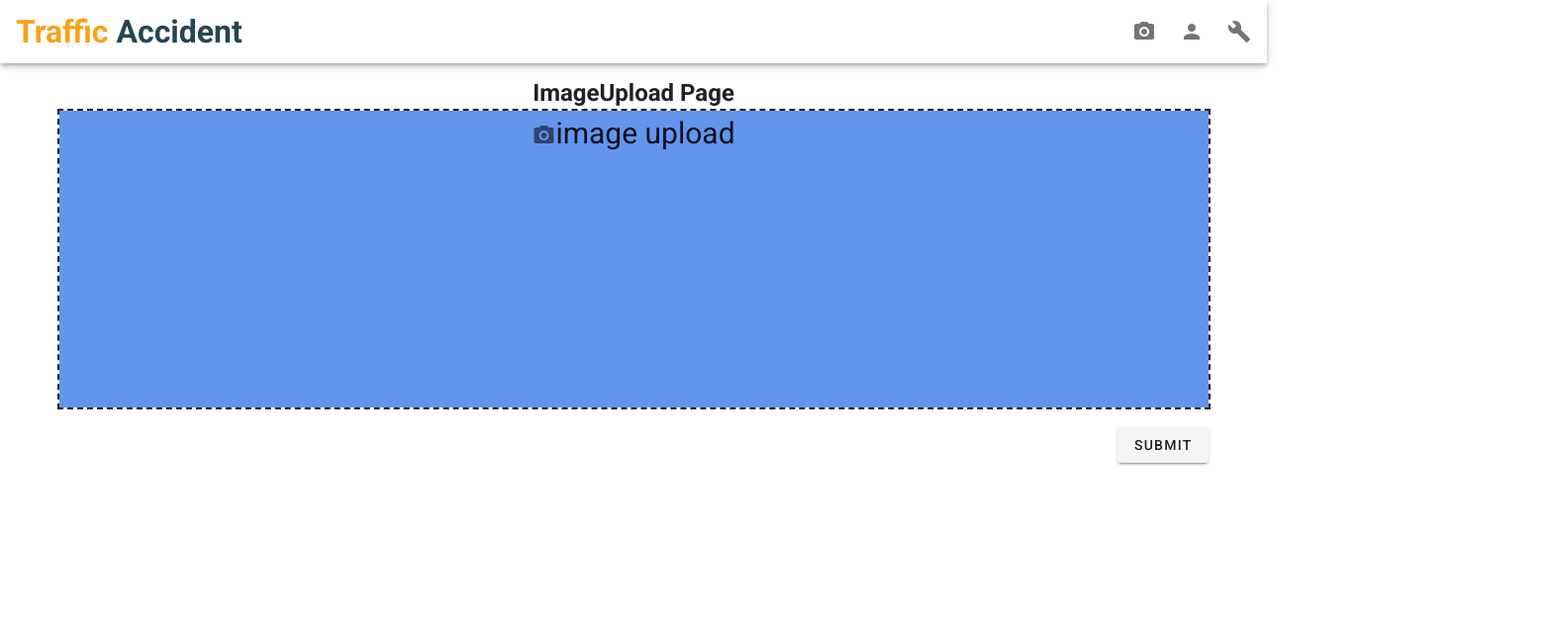
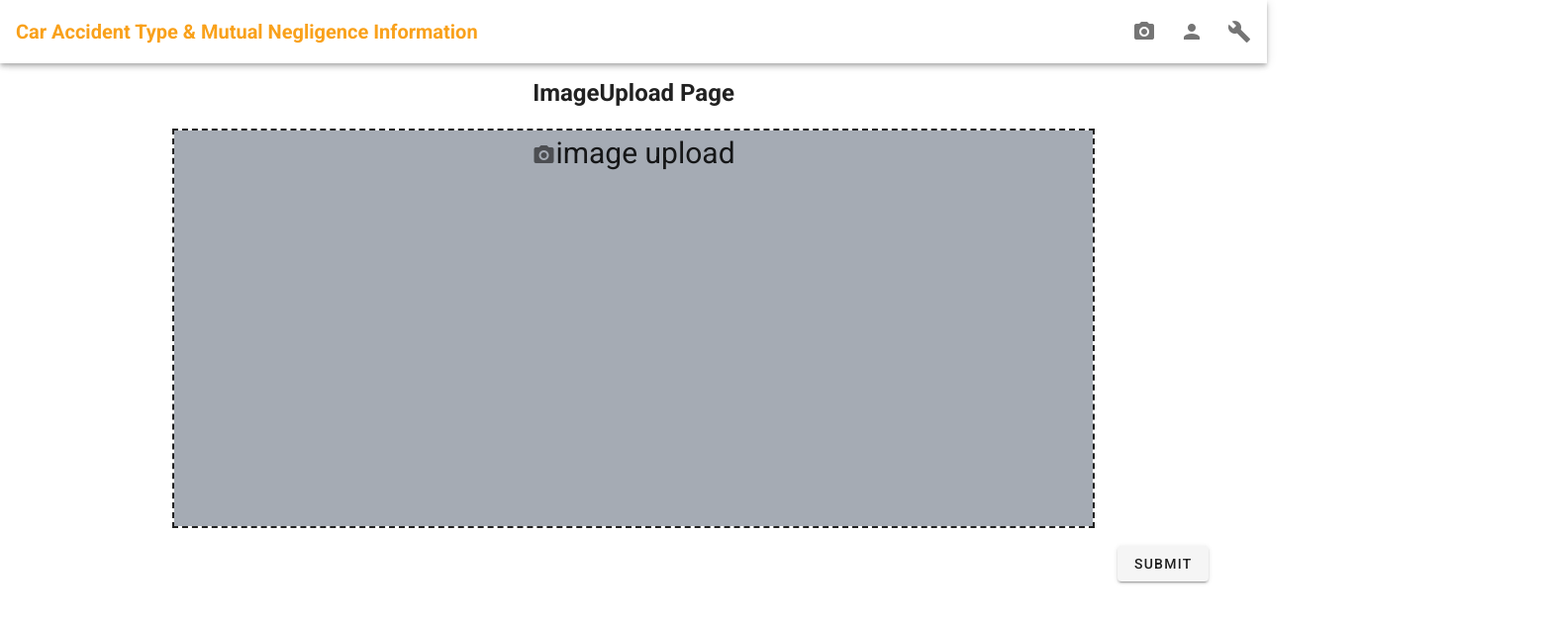
Before and after one commit to devsungmin/Traffic-accident-prediction, a Vue app in the folder Front/: page /upload in a window 1280 px wide. Shown: the top 630 px of the page at 99% size, 1569 px wide, since content can reach past the window. Built offline with nearby package versions, Linux system fonts and the light colour scheme.

Commit message:
Change: change front design

```diff
--- a/Front/src/components/NevBar.vue
+++ b/Front/src/components/NevBar.vue
@@ -2,8 +2,7 @@
   <div class="navibar">
     <v-app-bar app color="white">
       <div class="page-title" @click="goHome()">
-        <span class="lightorange-color">Traffic </span>
-        <span class="darkblue-color">Accident</span>
+        <span class="lightorange-color">Car Accident Type & Mutual Negligence Information</span>
       </div>
       <v-spacer />
       <v-btn icon @click="$router.push('/upload')">
@@ -33,6 +32,6 @@ export default {
 <style lang="scss">
 .page-title {
   font-weight: bold;
-  font-size: 32px;
+  font-size: 20px;
 }
 </style>
--- a/Front/src/views/CheckTrafficAccident.vue
+++ b/Front/src/views/CheckTrafficAccident.vue
@@ -2,29 +2,20 @@
   <v-content>
     <v-container>
       <div class="check-traffic-img">
-        <h2>업로드한 사진</h2>
+        <h2>Upload Image</h2>
         <div class="upload-img">
           <v-card>
             <v-container fluid>
               <v-row>
                 <v-col cols="12">
-                  <v-img
-                    src="https://i.pinimg.com/originals/20/61/8c/20618cc8dfecf917ce4a3c8baeef2421.jpg"
-                    max-height="300px"
-                    max-width="100%"
-                  />
+                  <v-img src="https://img5.yna.co.kr/mpic/YH/2020/06/20/MYH20200620007700038_P4.jpg" max-height="300px" max-width="100%" />
                 </v-col>
               </v-row>
             </v-container>
           </v-card>
         </div>
         <div class="model-traffic">
-          <v-data-table
-            :headers="hearders"
-            :items="dataset"
-            class="elevation-1"
-          >
-          </v-data-table>
+          <v-data-table :headers="hearders" :items="dataset" class="elevation-1"> </v-data-table>
         </div>
       </div>
     </v-container>
@@ -38,23 +29,33 @@ export default {
     return {
       hearders: [
         {
-          text: "사고 종류",
+          text: "Type of Accident",
           value: "traffic",
         },
         {
-          text: "과실비울(%)",
-          value: "fruitRatio",
+          text: "Negligence Ratio (L:R)",
+          value: "negligence",
         },
         {
-          text: "정확도",
+          text: "Accuracy(%)",
           value: "accuracy",
         },
       ],
       dataset: [
         {
           traffic: "추월 사고",
-          fruitRatio: "30:20",
+          negligence: "80:20",
           accuracy: "98%",
+        },
+        {
+          traffic: "추돌 사고",
+          negligence: "50:50",
+          accuracy: "80%",
+        },
+        {
+          traffic: "교차로 사고",
+          negligence: "20:80",
+          accuracy: "60%",
         },
       ],
     };
--- a/Front/src/views/ImageUpload.vue
+++ b/Front/src/views/ImageUpload.vue
@@ -51,16 +51,21 @@ export default {
 </script>
 
 <style lang="scss">
+.img-upload-page {
+  text-align: -webkit-center;
+}
+
 .img-upload-page > h2 {
   text-align: center;
 }
 
 .img-upload {
   outline: 2px dashed;
-  width: 100%;
-  height: 300px;
+  width: 80%;
+  height: 400px;
   position: relative;
-  background: cornflowerblue;
+  background: rgb(165, 171, 180);
+  margin-top: 20px;
 }
 
 .input-img-notice {
--- a/Front/src/views/Main.vue
+++ b/Front/src/views/Main.vue
@@ -2,8 +2,19 @@
   <v-content>
     <v-container>
       <div class="main-page">
-        <h2>Main Page</h2>
+        <h2 class="darkblue-color">This page is a service<br />that provides informationon car accident types and mutual negligence 😎</h2>
+        <br />
       </div>
+      <v-flex md12 xs12 justify-center style="text-align: center">
+        <iframe
+          width="560"
+          height="315"
+          src="https://www.youtube.com/embed/Q9tHRkhdqyQ"
+          frameborder="0"
+          allow="accelerometer; autoplay; encrypted-media; gyroscope; picture-in-picture"
+          allowfullscreen
+        ></iframe>
+      </v-flex>
     </v-container>
   </v-content>
 </template>
@@ -16,4 +27,7 @@ export default {
 </script>
 
 <style lang="scss">
+.main-page {
+  text-align: center;
+}
 </style>
```
